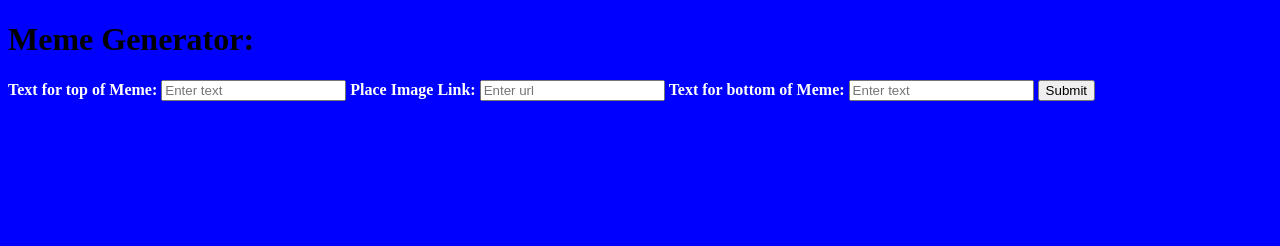
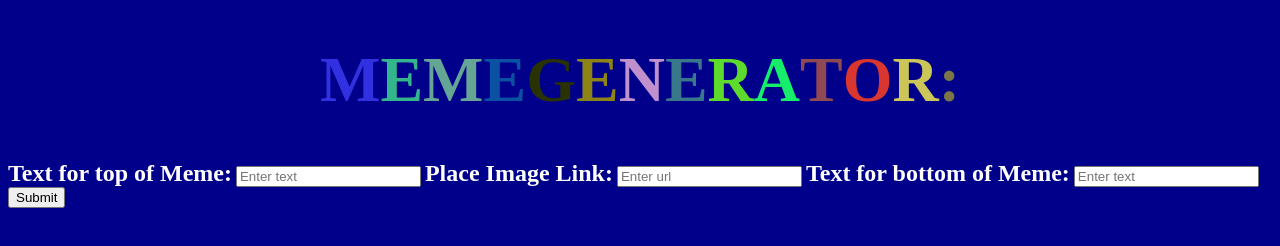
Before and after one commit to allisonvaldez/assessment1, a plain HTML site: page index.html in a window 1280 px wide. Drawn offline with Linux system fonts and the light colour scheme.

Commit message:
working on event delegations

```diff
--- a/app.js
+++ b/app.js
@@ -15,6 +15,7 @@ QUESTIONS:
  4. textBottom gathers text input from the form element
  5. placeMeme places the meme below the form
  6. removeMeme removes the meme and text (but need to create element fitst)
+ 7. letters for the title for multicolor effect
  */
 
 const formElement = document.querySelector("#form");
@@ -23,14 +24,31 @@ const urlInput = document.querySelector('input[name="url-link"]');
 const textBottom = document.querySelector('input[name="tBottom"]');
 const placeMeme = document.querySelector("#memePlacement");
 const removeMeme = document.createElement("button");
+const letters = document.querySelectorAll(".letter");
 
 /*
 each action should have its own function:
 1. function to gather top text for meme
 2. function to gather img text for meme
 3. function to gather bottom text for meme
+4. function for rgb effect for title
 
 */
+
+function randomizeRGB() {
+    // randomizes the color assignment for the rgb function
+    const r = Math.floor(Math.random() * 256);
+    const g = Math.floor(Math.random() * 256);
+    const b = Math.floor(Math.random() * 256);
+    return `rgb(${r},${g},${b})`;
+}
+
+setInterval(() => {
+    for (let letter of letters) {
+        letter.style.color = randomizeRGB();
+    }
+
+}, 1000);
 
 //gather top text for meme
 function gatherTopText(textOne) {
@@ -81,9 +99,14 @@ each action should have its event delegation:
 
 */
 
-//remove button
+//remove button as event delegation
+placeMeme.addEventListener("click", function (e) {
+
+});
+
 
 // click event for sumbit button
+// create remove button here???
 formElement.addEventListener("submit", function (e) {
     e.preventDefault();
     console.log("submit triggered");
--- a/index.html
+++ b/index.html
@@ -8,8 +8,23 @@
     <link rel="stylesheet" href="style.css" />
   </head>
 
-  <body>
-    <h1>Meme Generator:</h1>
+  <body class="letter">
+    <h1>
+      <span class="letter">M</span>
+      <span class="letter">E</span>
+      <span class="letter">M</span>
+      <span class="letter">E</span>
+      <span class="letter">G</span>
+      <span class="letter">E</span>
+      <span class="letter">N</span>
+      <span class="letter">E</span>
+      <span class="letter">R</span>
+      <span class="letter">A</span>
+      <span class="letter">T</span>
+      <span class="letter">O</span>
+      <span class="letter">R</span>
+      <span class="letter">:</span>
+    </h1>
 
     <form action="" id="form">
       <p>
--- a/style.css
+++ b/style.css
@@ -1,8 +1,19 @@
-body{
-    background-color: blue;
-}
-
 #formText {
     color:white;
     font-weight: 700;
+    font-size: 1.5rem;
 }
+
+.letter{
+    transition: color 1000ms;
+}
+
+body{
+    background-color: darkblue;
+}
+
+h1 {
+    font-size: 4rem;
+    display: flex;
+    justify-content: center;
+}
```
